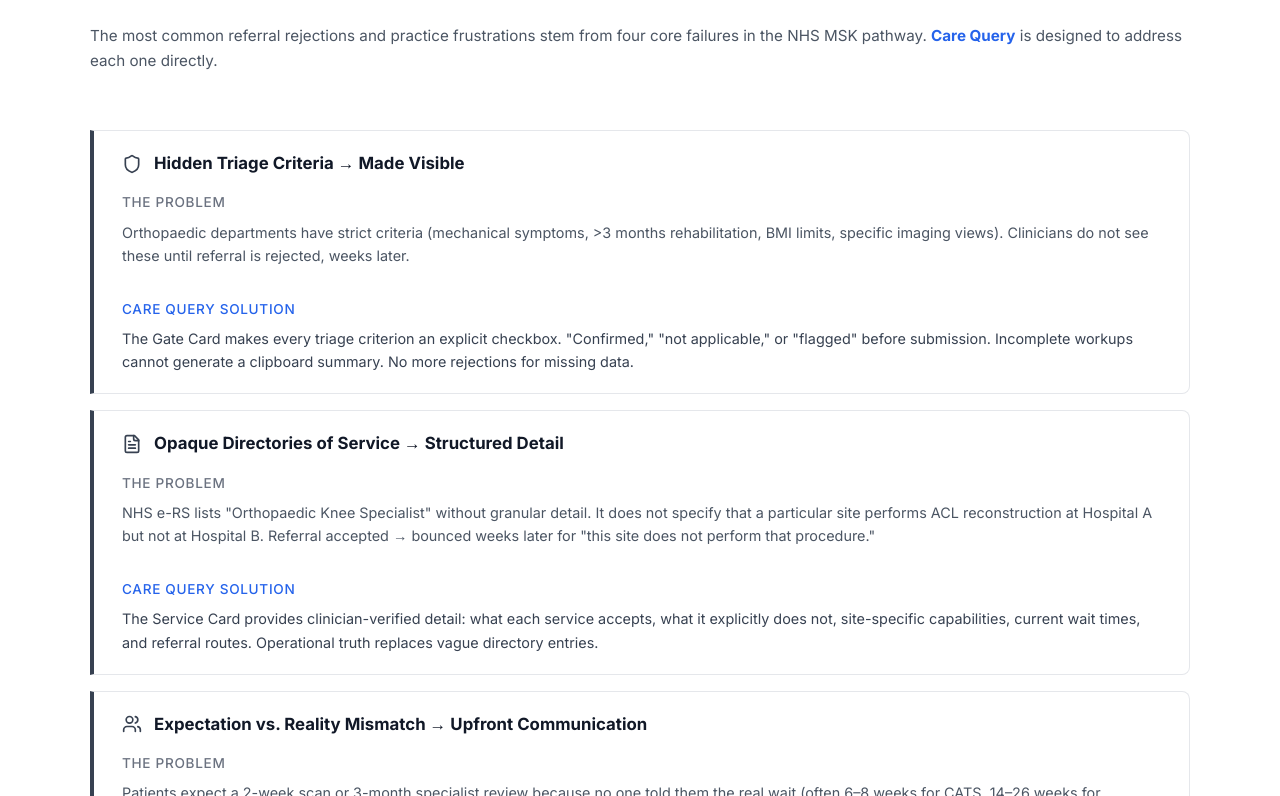
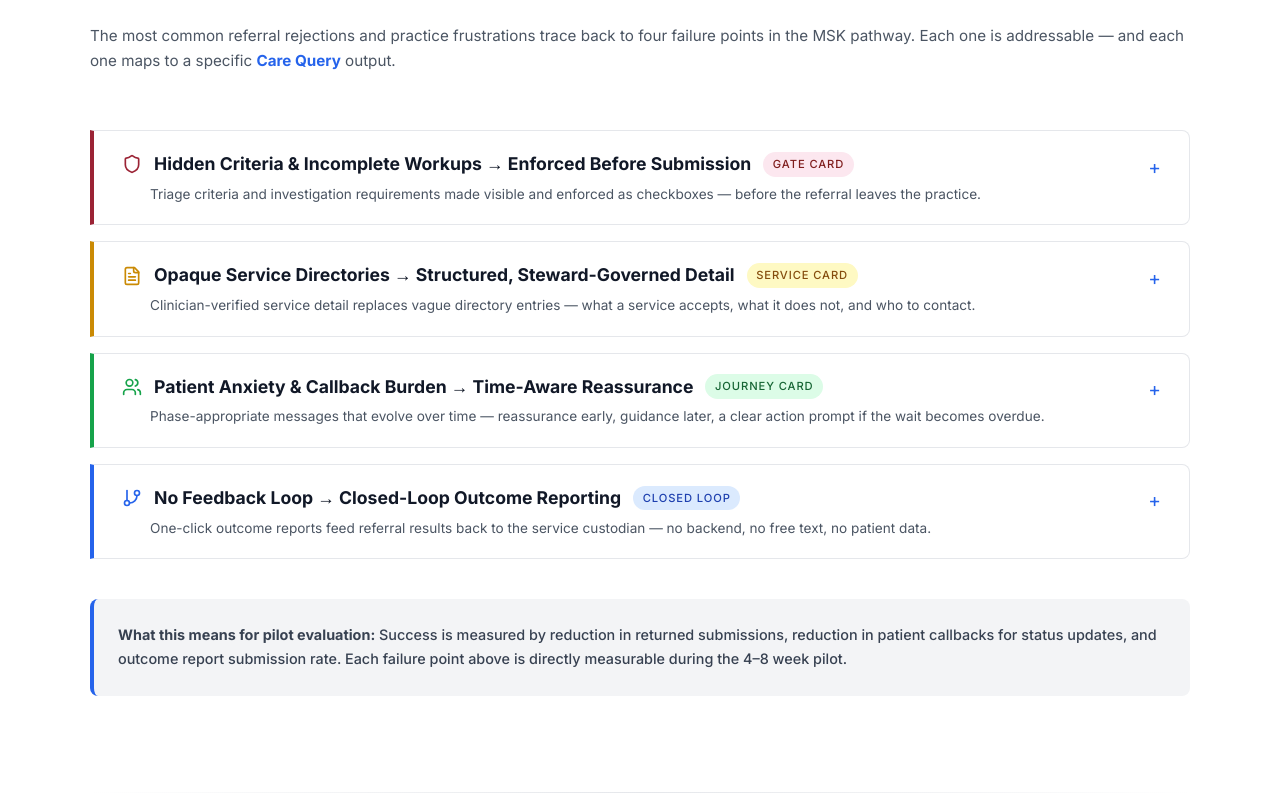
Before and after one commit to IntellTechSolutions/carequery-live-final, a React (Vite) app: page / in a window 1280 px wide. Shown: the part 3624-4420 px from the top of the page. Built offline with nearby package versions, Linux system fonts and the light colour scheme.

Commit message:
Update App.jsx

```diff
--- a/src/App.jsx
+++ b/src/App.jsx
@@ -526,71 +526,114 @@
               <span className="brand">Care Query</span> solves documented MSK referral failures.
             </h2>
             <p className="body-text" style={{ fontSize: '0.95rem', lineHeight: 1.7, color: '#4b5563', fontWeight: 400 }}>
-              The most common referral rejections and practice frustrations stem from four core failures in the NHS MSK pathway. <span className="brand">Care Query</span> is designed to address each one directly.
+              The most common referral rejections and practice frustrations trace back to four failure points in the MSK pathway. Each one is addressable — and each one maps to a specific <span className="brand">Care Query</span> output.
             </p>
           </div>
 
           {[
             {
-              icon: <Shield size={20} color="#374151" />,
-              title: 'Hidden Triage Criteria → Made Visible',
-              borderColor: '#374151',
-              problem: 'Orthopaedic departments have strict criteria (mechanical symptoms, >3 months rehabilitation, BMI limits, specific imaging views). Clinicians do not see these until referral is rejected, weeks later.',
-              solution: 'The Gate Card makes every triage criterion an explicit checkbox. "Confirmed," "not applicable," or "flagged" before submission. Incomplete workups cannot generate a clipboard summary. No more rejections for missing data.',
-              icon_label: 'Gate Card solves this',
-            },
-            {
-              icon: <FileText size={20} color="#374151" />,
-              title: 'Opaque Directories of Service → Structured Detail',
-              borderColor: '#374151',
-              problem: 'NHS e-RS lists "Orthopaedic Knee Specialist" without granular detail. It does not specify that a particular site performs ACL reconstruction at Hospital A but not at Hospital B. Referral accepted → bounced weeks later for "this site does not perform that procedure."',
-              solution: 'The Service Card provides clinician-verified detail: what each service accepts, what it explicitly does not, site-specific capabilities, current wait times, and referral routes. Operational truth replaces vague directory entries.',
-              icon_label: 'Service Card solves this',
-            },
-            {
-              icon: <Users size={20} color="#374151" />,
-              title: 'Expectation vs. Reality Mismatch → Upfront Communication',
-              borderColor: '#374151',
-              problem: 'Patients expect a 2-week scan or 3-month specialist review because no one told them the real wait (often 6–8 weeks for CATS, 14–26 weeks for secondary care). They chase appropriately, burning up practice and hospital admin time.',
-              solution: 'The Journey Card is time-aware — it calculates how long the patient has been waiting and renders a phase-appropriate message: reassurance in the early weeks, guidance as the appointment approaches, and a clear action prompt if the wait exceeds the typical window. Sent via SMS immediately after referral, with a confidence signal confirming the clinician verified all prerequisites. Expectation set in writing, updated every time the patient reopens the link.',
-              icon_label: 'Journey Card solves this',
-            },
-            {
-              icon: <CheckSquare size={20} color="#374151" />,
-              title: 'Incomplete Clinical Workups → Enforced Completeness',
-              borderColor: '#374151',
-              problem: 'Referrals sent without mandatory triage data (e.g., knee referral without documenting mechanical locking, giving way, duration of conservative management). Guarantees rejection or delay as clinicians chase patients weeks later for missing information.',
-              solution: 'The Gate Card enforces mandatory data collection at the point of referral. Gates are checkboxes; they cannot be skipped. Clipboard summary lists all confirmed gates—evidence of complete workup. Referral cannot leave incomplete.',
-              icon_label: 'Gate Card enforces this',
-            },
-          ].map((item, i) => (
-            <div key={i} style={{ borderLeft: `4px solid ${item.borderColor}`, background: '#fff', borderTop: '1px solid #e5e7eb', borderRight: '1px solid #e5e7eb', borderBottom: '1px solid #e5e7eb', borderRadius: '0 8px 8px 0', marginBottom: '1rem' }}>
-              <div style={{ width: '100%', background: 'none', border: 'none', padding: '1.25rem 1.75rem', display: 'flex', justifyContent: 'space-between', alignItems: 'flex-start', gap: '1rem', textAlign: 'left' }}>
-                <div style={{ display: 'flex', flexDirection: 'column', gap: '1rem', flex: 1 }}>
-                  <div style={{ display: 'flex', alignItems: 'center', gap: '0.75rem', flexWrap: 'wrap' }}>
-                    {item.icon}
-                    <span className="heading" style={{ fontSize: '1.05rem', color: '#111827' }}>{item.title}</span>
-                  </div>
-                  <div>
+              icon: <Shield size={20} color="#9b2335" />,
+              title: 'Hidden Criteria & Incomplete Workups → Enforced Before Submission',
+              tagClass: 'tag-burgundy',
+              tagLabel: 'Gate Card',
+              borderColor: '#9b2335',
+              summary: 'Triage criteria and investigation requirements made visible and enforced as checkboxes — before the referral leaves the practice.',
+              detail: (
+                <>
+                  <div style={{ marginBottom: '1.25rem' }}>
                     <div className="body-text" style={{ fontSize: '0.85rem', color: '#6b7280', fontWeight: 500, marginBottom: '0.5rem', textTransform: 'uppercase', letterSpacing: '0.05em' }}>The Problem</div>
-                    <p className="body-text" style={{ fontSize: '0.9rem', color: '#4b5563', fontWeight: 400, lineHeight: 1.6, marginBottom: '1rem' }}>
-                      {item.problem}
+                    <p className="body-text" style={{ fontSize: '0.9rem', color: '#4b5563', fontWeight: 400, lineHeight: 1.6 }}>
+                      Orthopaedic departments have strict criteria — mechanical symptoms, rehabilitation duration, BMI limits, specific imaging views. Rheumatology requires bloods, symptom duration, clinical reasoning. Clinicians do not see these requirements until the referral is rejected weeks later. Referrals also fail silently when mandatory data is missing entirely: no documented locking, no imaging, no conservative management history. The rejection arrives three weeks later with "insufficient information" — unfunded work for the practice and a delayed pathway for the patient.
                     </p>
                   </div>
                   <div>
                     <div className="body-text" style={{ fontSize: '0.85rem', color: '#2563eb', fontWeight: 500, marginBottom: '0.5rem', textTransform: 'uppercase', letterSpacing: '0.05em' }}>Care Query Solution</div>
                     <p className="body-text" style={{ fontSize: '0.9rem', color: '#374151', fontWeight: 400, lineHeight: 1.6 }}>
-                      {item.solution}
+                      The Gate Card makes every triage criterion and investigation requirement an explicit checkbox — "confirmed," "not applicable," or "flagged" — before submission. Gates cannot be skipped. The clipboard summary lists all confirmed prerequisites as evidence of a complete workup. If criteria are not met, the summary is not generated. The problem is caught in the consultation, not three weeks after it.
                     </p>
                   </div>
-                </div>
-              </div>
-            </div>
+                </>
+              ),
+            },
+            {
+              icon: <FileText size={20} color="#ca8a04" />,
+              title: 'Opaque Service Directories → Structured, Steward-Governed Detail',
+              tagClass: 'tag-amber',
+              tagLabel: 'Service Card',
+              borderColor: '#ca8a04',
+              summary: 'Clinician-verified service detail replaces vague directory entries — what a service accepts, what it does not, and who to contact.',
+              detail: (
+                <>
+                  <div style={{ marginBottom: '1.25rem' }}>
+                    <div className="body-text" style={{ fontSize: '0.85rem', color: '#6b7280', fontWeight: 500, marginBottom: '0.5rem', textTransform: 'uppercase', letterSpacing: '0.05em' }}>The Problem</div>
+                    <p className="body-text" style={{ fontSize: '0.9rem', color: '#4b5563', fontWeight: 400, lineHeight: 1.6 }}>
+                      NHS e-RS lists "Orthopaedic Knee Specialist" without granular detail. It does not specify that a particular site performs ACL reconstruction at Hospital A but not at Hospital B. Referral accepted — bounced weeks later for "this site does not perform that procedure."
+                    </p>
+                  </div>
+                  <div>
+                    <div className="body-text" style={{ fontSize: '0.85rem', color: '#2563eb', fontWeight: 500, marginBottom: '0.5rem', textTransform: 'uppercase', letterSpacing: '0.05em' }}>Care Query Solution</div>
+                    <p className="body-text" style={{ fontSize: '0.9rem', color: '#374151', fontWeight: 400, lineHeight: 1.6 }}>
+                      The Service Card provides clinician-verified detail: what each service accepts, what it explicitly does not, site-specific capabilities, current wait times, and referral routes. Every field is maintained by a named steward on a defined review cycle. Operational truth replaces vague directory entries.
+                    </p>
+                  </div>
+                </>
+              ),
+            },
+            {
+              icon: <Users size={20} color="#16a34a" />,
+              title: 'Patient Anxiety & Callback Burden → Time-Aware Reassurance',
+              tagClass: 'tag-green',
+              tagLabel: 'Journey Card',
+              borderColor: '#16a34a',
+              summary: 'Phase-appropriate messages that evolve over time — reassurance early, guidance later, a clear action prompt if the wait becomes overdue.',
+              detail: (
+                <>
+                  <div style={{ marginBottom: '1.25rem' }}>
+                    <div className="body-text" style={{ fontSize: '0.85rem', color: '#6b7280', fontWeight: 500, marginBottom: '0.5rem', textTransform: 'uppercase', letterSpacing: '0.05em' }}>The Problem</div>
+                    <p className="body-text" style={{ fontSize: '0.9rem', color: '#4b5563', fontWeight: 400, lineHeight: 1.6 }}>
+                      Patients expect a 2-week scan or 3-month specialist review because no one told them the real timeline. When weeks pass with no contact, they call reception — appropriately. Every call consumes practice and hospital admin time. The anxiety is rational; the information gap is the failure.
+                    </p>
+                  </div>
+                  <div>
+                    <div className="body-text" style={{ fontSize: '0.85rem', color: '#2563eb', fontWeight: 500, marginBottom: '0.5rem', textTransform: 'uppercase', letterSpacing: '0.05em' }}>Care Query Solution</div>
+                    <p className="body-text" style={{ fontSize: '0.9rem', color: '#374151', fontWeight: 400, lineHeight: 1.6 }}>
+                      The Journey Card is time-aware. The URL carries the referral date — when the patient reopens it, the card calculates elapsed weeks and renders a phase-appropriate message: reassurance in the early period, guidance as the appointment window approaches, and a clear action prompt if the wait exceeds the typical timeline. A confidence signal confirms the clinician verified all prerequisites before submitting. No login, no data collection — the date lives in the URL itself.
+                    </p>
+                  </div>
+                </>
+              ),
+            },
+            {
+              icon: <GitBranch size={20} color="#2563eb" />,
+              title: 'No Feedback Loop → Closed-Loop Outcome Reporting',
+              tagClass: 'tag-blue',
+              tagLabel: 'Closed Loop',
+              borderColor: '#2563eb',
+              summary: 'One-click outcome reports feed referral results back to the service custodian — no backend, no free text, no patient data.',
+              detail: (
+                <>
+                  <div style={{ marginBottom: '1.25rem' }}>
+                    <div className="body-text" style={{ fontSize: '0.85rem', color: '#6b7280', fontWeight: 500, marginBottom: '0.5rem', textTransform: 'uppercase', letterSpacing: '0.05em' }}>The Problem</div>
+                    <p className="body-text" style={{ fontSize: '0.9rem', color: '#4b5563', fontWeight: 400, lineHeight: 1.6 }}>
+                      When a referral is accepted or returned, nobody outside the referring practice knows. The service that set the criteria has no signal about whether those criteria are working, whether they are too strict, or whether common rejections point to a documentation gap. The data record drifts because there is no mechanism to tell the custodian what is actually happening.
+                    </p>
+                  </div>
+                  <div>
+                    <div className="body-text" style={{ fontSize: '0.85rem', color: '#2563eb', fontWeight: 500, marginBottom: '0.5rem', textTransform: 'uppercase', letterSpacing: '0.05em' }}>Care Query Solution</div>
+                    <p className="body-text" style={{ fontSize: '0.9rem', color: '#374151', fontWeight: 400, lineHeight: 1.6 }}>
+                      When the clinician completes the Gate Card, a Report Outcome button appears alongside the clipboard summary. One click generates a pre-formatted email to the service custodian with structured accept/reject options — no free text, no patient data, no backend required. Over time, this passive feedback loop tells the custodian which criteria are causing returns and whether the record needs updating. The governed data stays accurate because the people using it are telling the people maintaining it what is happening.
+                    </p>
+                  </div>
+                </>
+              ),
+            },
+          ].map((card, idx) => (
+            <ExpandableCard key={idx} card={card} defaultOpen={false} />
           ))}
 
           <div style={{ marginTop: '2.5rem', padding: '1.5rem', background: '#f3f4f6', borderRadius: '8px', borderLeft: '4px solid #2563eb' }}>
             <p className="body-text" style={{ fontSize: '0.9rem', lineHeight: 1.7, color: '#374151', fontWeight: 500 }}>
-              <strong>What this means for pilot evaluation:</strong> Success is measured by reduction in returned submissions, reduction in clinician callbacks for missing data, and reduction in patient chasing for status updates. Each failure point above is directly measurable during the 4–8 week pilot.
+              <strong>What this means for pilot evaluation:</strong> Success is measured by reduction in returned submissions, reduction in patient callbacks for status updates, and outcome report submission rate. Each failure point above is directly measurable during the 4–8 week pilot.
             </p>
           </div>
         </div>
```
